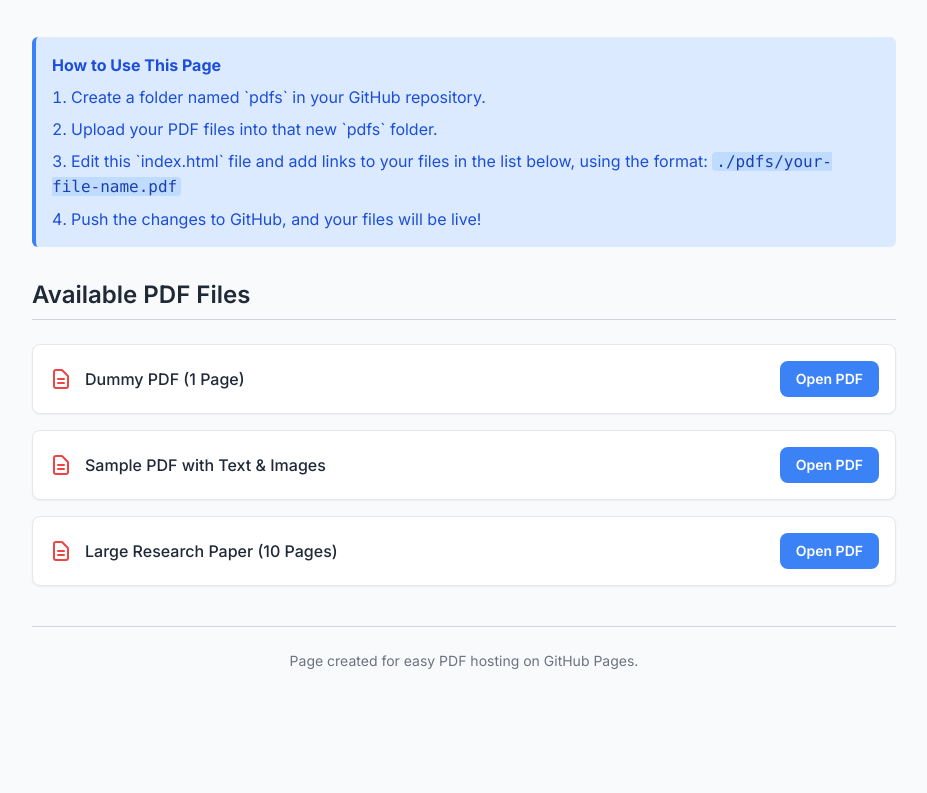
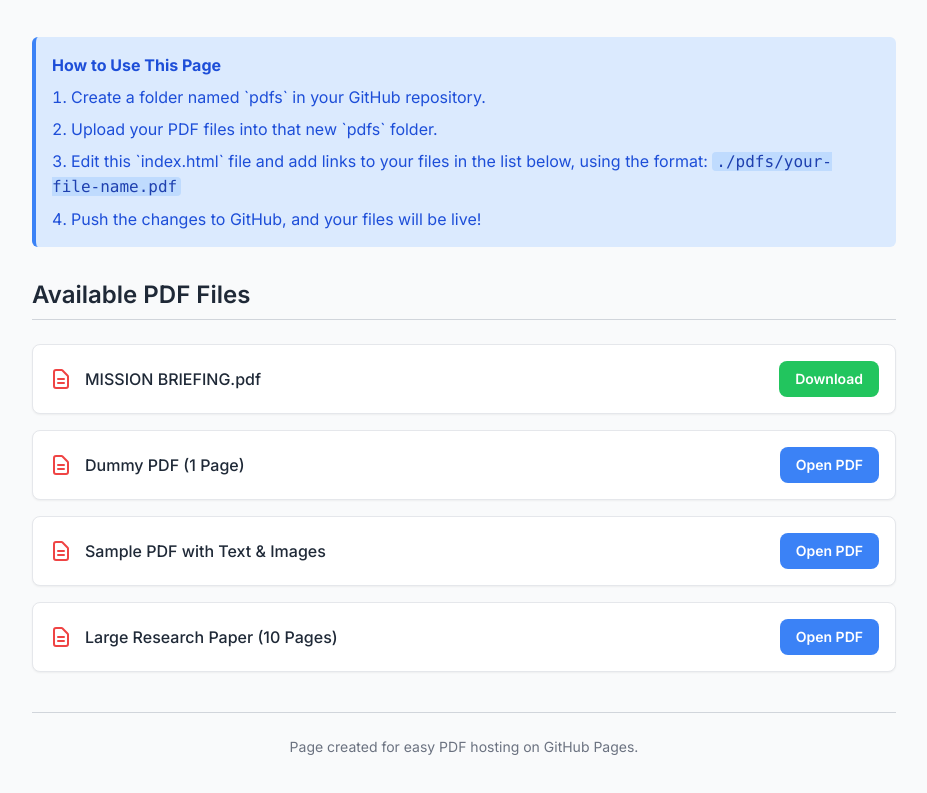
Before and after one commit to Gokulyt/Gokul, a plain HTML site: page index.html in a window 1280 px wide. Shown: the part 127-920 px from the top of the page, without its empty margins (176-1103 px from the left). Before the commit the page ends 838 px from the top, so only its background shows below. Drawn offline with nearby package versions, Linux system fonts and the light colour scheme.

Commit message:
Update index.html

```diff
--- a/index.html
+++ b/index.html
@@ -41,6 +41,23 @@
         <main>
             <h2 class="text-2xl font-semibold border-b border-gray-300 pb-2 mb-6">Available PDF Files</h2>
             <div id="pdf-list" class="space-y-4">
+                <!-- Your new PDF with a download link -->
+                <div class="pdf-item bg-white p-4 rounded-lg shadow-sm border border-gray-200 flex items-center justify-between hover:shadow-md transition-shadow duration-300">
+                    <div class="flex items-center">
+                         <svg xmlns="http://www.w3.org/2000/svg" class="h-6 w-6 text-red-500 mr-3" fill="none" viewBox="0 0 24 24" stroke="currentColor" stroke-width="2">
+                            <path stroke-linecap="round" stroke-linejoin="round" d="M9 12h6m-6 4h6m2 5H7a2 2 0 01-2-2V5a2 2 0 012-2h5.586a1 1 0 01.707.293l5.414 5.414a1 1 0 01.293.707V19a2 2 0 01-2 2z" />
+                        </svg>
+                        <span class="font-medium">MISSION BRIEFING.pdf</span>
+                    </div>
+                    <!--
+                        IMPORTANT: Replace 'YOUR_USERNAME' in the href value below with your actual GitHub username.
+                        The link should point to the 'raw' version of the file on GitHub.
+                    -->
+                    <a href="https://raw.githubusercontent.com/Gokulyt/Gokul/main/pdf/MISSION%20BRIEFING.pdf" download class="text-sm bg-green-500 text-white font-semibold py-2 px-4 rounded-lg hover:bg-green-600 transition-colors duration-300">
+                        Download
+                    </a>
+                </div>
+
                 <!-- Example PDF files. Replace these with your own. -->
                 <div class="pdf-item bg-white p-4 rounded-lg shadow-sm border border-gray-200 flex items-center justify-between hover:shadow-md transition-shadow duration-300">
                     <div class="flex items-center">
```
